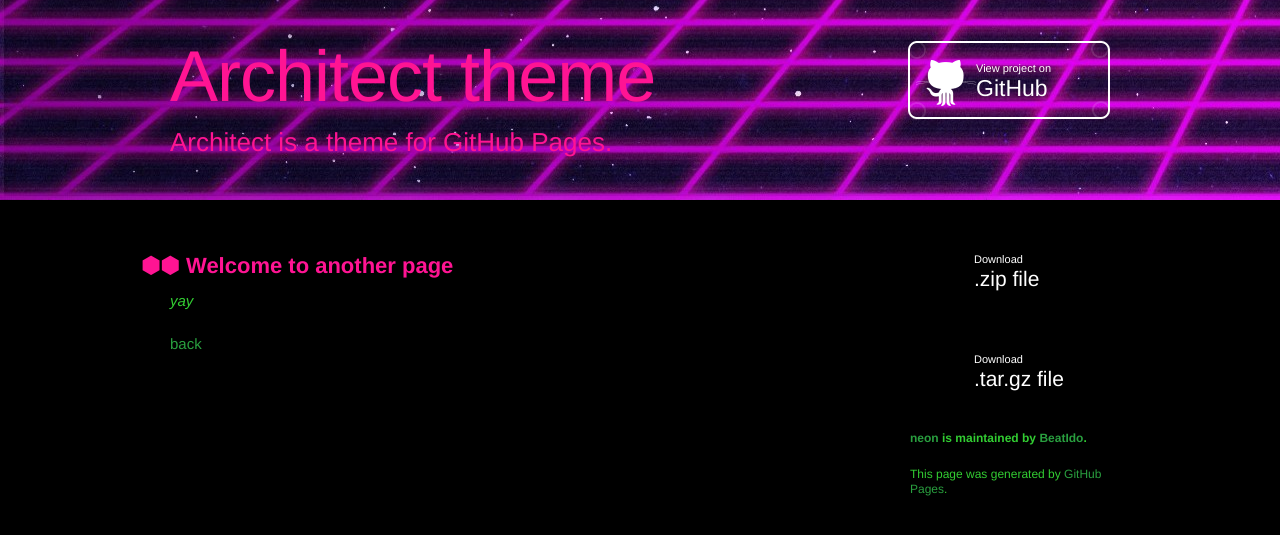
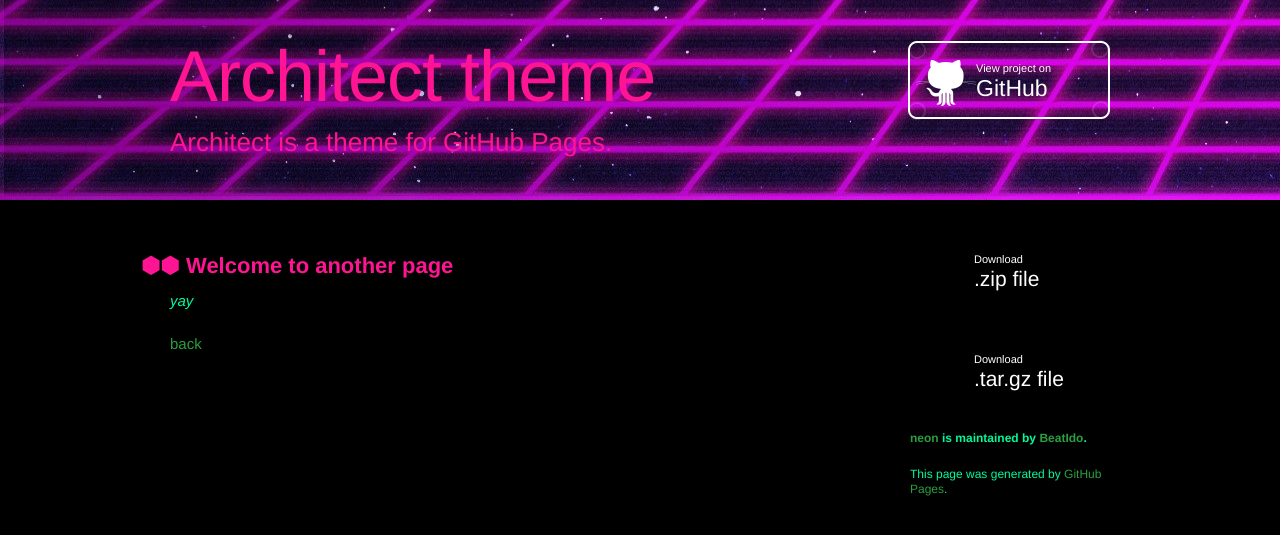
Before and after one commit to BeatIdo/neon, a Jekyll site: the page built from another-page.md, in a window 1280 px wide. Shown: the top 535 px of the page. Built offline with Jekyll 4.4.1, drawn with Linux system fonts in a browser that asks for light colours; our own code applies the rules of GitHub Pages for plain Markdown files.

Commit message:
Update jekyll-theme-architect.scss

```diff
--- a/_sass/jekyll-theme-architect.scss
+++ b/_sass/jekyll-theme-architect.scss
@@ -303,7 +303,7 @@ h6:before {
 
 p {
   margin-bottom: 20px;
-  color: limegreen;
+  color: mediumspringgreen;
 }
 
 a {
```
